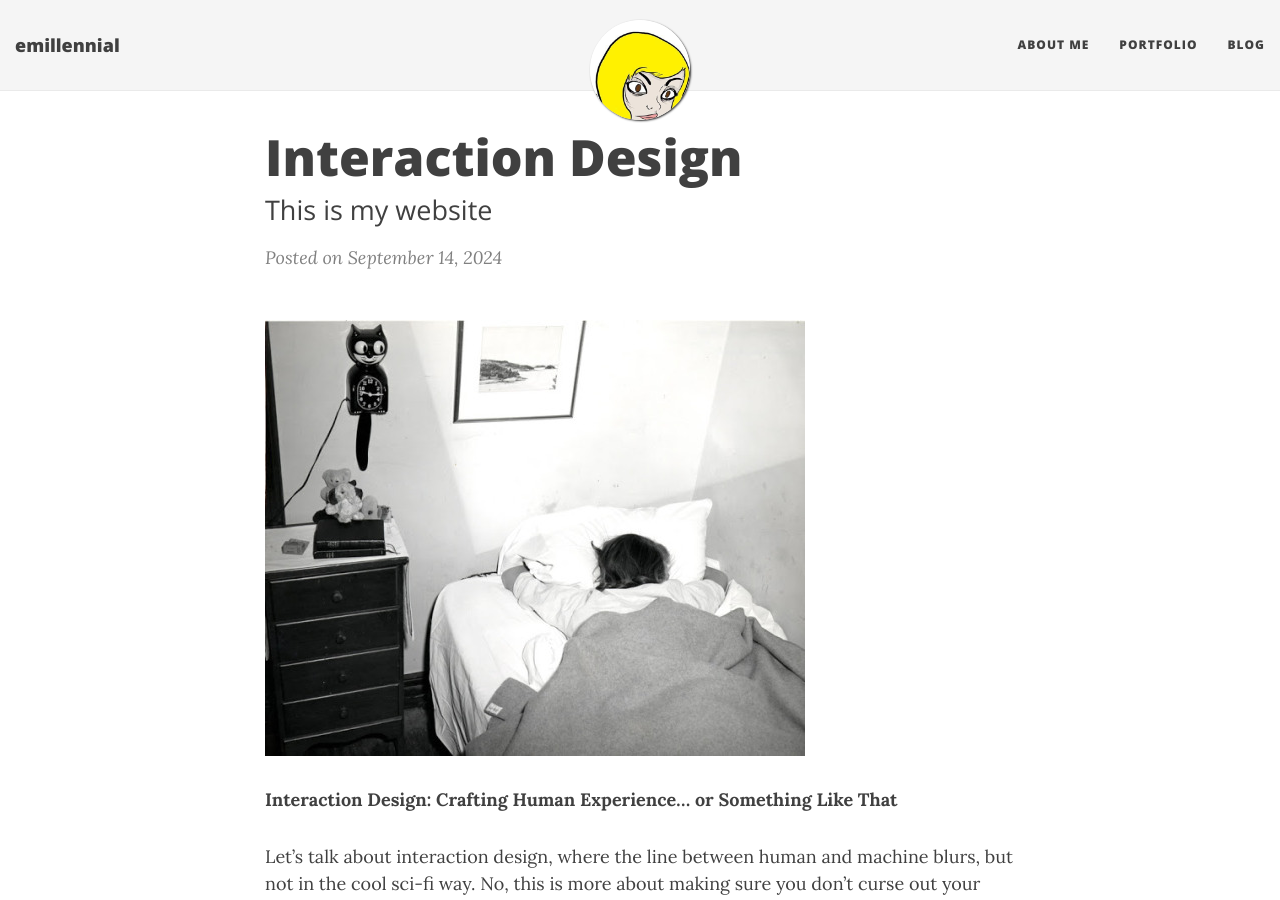
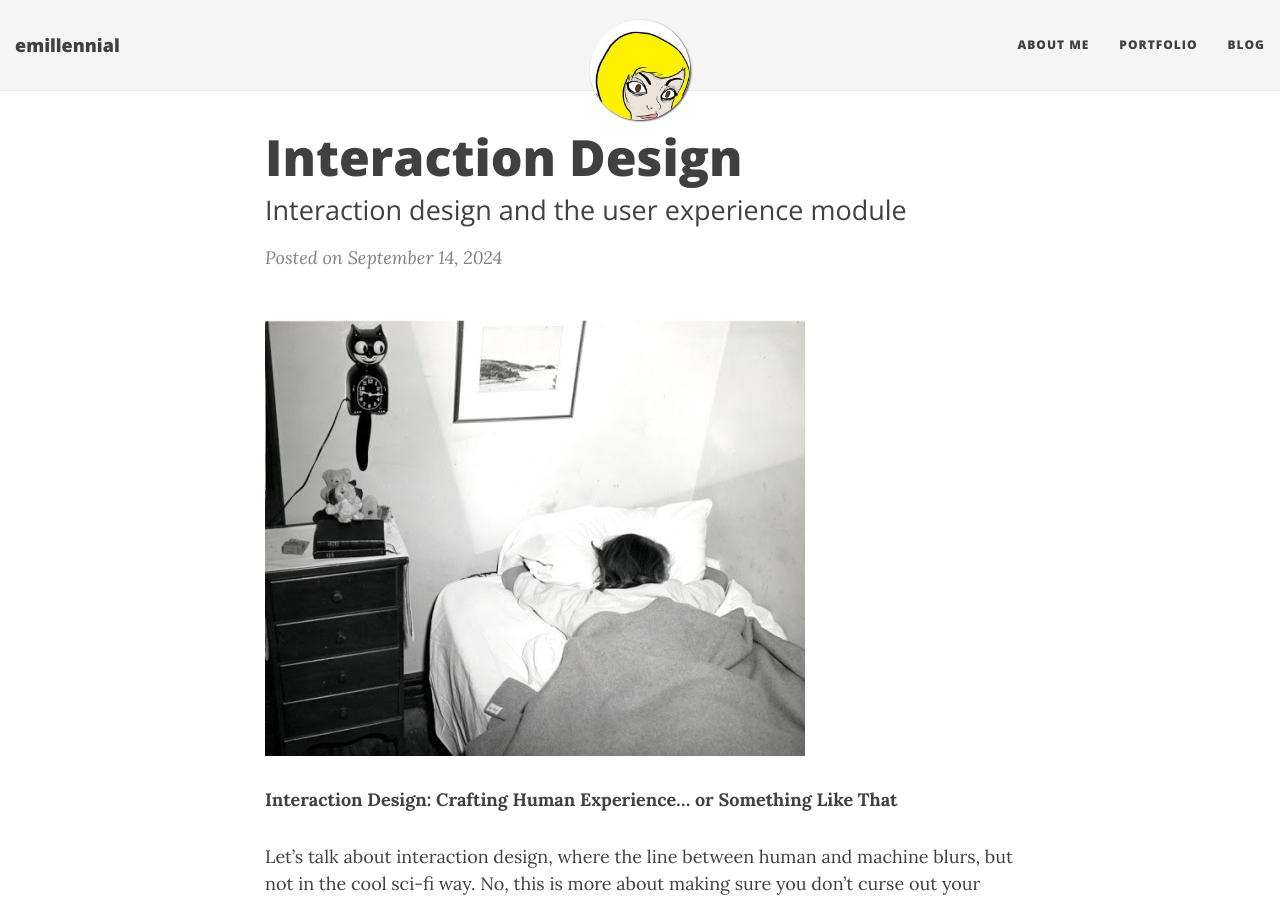
Before and after one commit to emillennial/emillennial.github.io, a Jekyll site: the page built from _posts/2024-09-14-ideas.md, in a window 1280 px wide and 900 px high. Built offline with Jekyll 4.4.1, drawn with Linux system fonts in a browser that asks for light colours; nearby versions of some CDN libraries.

Commit message:
Update 2024-09-14-ideas.md

```diff
--- a/_posts/2024-09-14-ideas.md
+++ b/_posts/2024-09-14-ideas.md
@@ -1,7 +1,7 @@
 ---
 layout: post
 title: Interaction Design
-subtitle: This is my website
+subtitle: Interaction design and the user experience module
 date: 2024-09-14
 tags: [interaction design, university, computer science]
 comments: true
```
